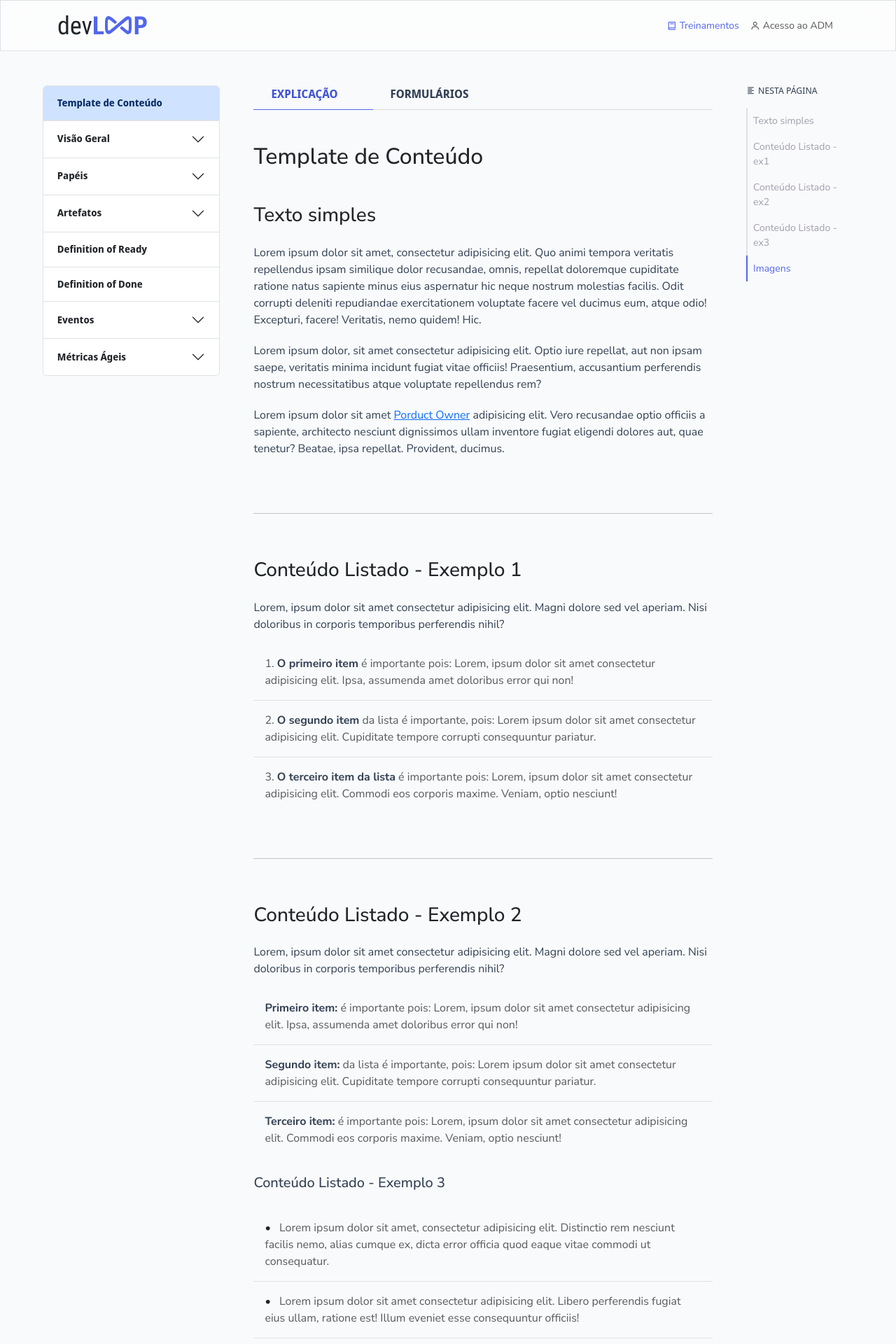
After one commit to PigeonsCode/Equipe-PigeonCode, a Flask app: page /template in a window 1280 px wide. The commit adds this page. Shown: the top 1920 px of the page at 70% size. Run offline with Flask 3, Linux system fonts and the light colour scheme; some libraries are stand-ins or nearby versions.

Commit message:
chore: Adicionado arquivo .gitignore e template para formatação do conteúdo.

```diff
--- a/src/app/navigation.py
+++ b/src/app/navigation.py
@@ -1,4 +1,8 @@
 navigation_items = [
+    {
+    "topic": { "name": "Template de Conteúdo", "solo_item": True },
+    "subtopic": [{"endpoint": "template", "sub_navigation": ["Texto simples", "Conteúdo Listado - ex1", "Conteúdo Listado - ex2", "Conteúdo Listado - ex3", "Imagens"]}],
+  },
   {
     "topic": { "name": "Visão Geral", "solo_item": False },
     "subtopic": [
--- a/src/app/routes.py
+++ b/src/app/routes.py
@@ -98,3 +98,8 @@ def burnDownChart():
 @app.route("/burn-up-chart")
 def burnUpChart():
     return render_template("/paginas-treinamento/burnup.html", page_url="burnUpChart")
+
+# Rota de visualização de template
+@app.route("/template")
+def template():
+    return render_template("/paginas-treinamento/1-TEMPLATE.html", page_url="template")
--- a/src/app/static/css/base.css
+++ b/src/app/static/css/base.css
@@ -12,9 +12,20 @@ body {
 
 .content {
   width: 98%;
-  height: 500vh; /* O conteúdo tem q ser maior do que o tamanho que a sidebar ocupa, valor para teste apenas */
 }
 
 ::selection {
   background-color: #5266ec47;
 }
+
+.text-darkest-gray {
+  color: var(--dark-gray);
+}
+
+.text-dark-gray {
+  color: var(--dark-gray-2);
+}
+
+.text-light-gray {
+  color: var(--light-gray);
+}
--- a/src/app/static/css/layouts.css
+++ b/src/app/static/css/layouts.css
@@ -33,7 +33,7 @@
 .section-cta p {
   width: 60%;
   text-align: center;
-  color: #6b7280;
+  color: var(--light-gray);
   font-weight: 600;
 }
 
@@ -77,6 +77,21 @@
 .info-container p {
   width: 100%;
   font-size: 18px;
-  color: #6b7280;
+  color: var(--light-gray);
   font-weight: 600;
 }
+
+/* Section Conteúdo do Site */
+.divider {
+  position: relative;
+  margin-top: 4rem;
+  margin-bottom: 4rem;
+}
+
+.divider::after {
+  content: "";
+  height: 1px;
+  width: 100%;
+  position: absolute;
+  background-color: red;
+}
--- a/src/app/static/css/variables.css
+++ b/src/app/static/css/variables.css
@@ -4,6 +4,7 @@
   --bs-secondary-rgb: 162, 159, 174;
   --dark-gray: #212529;
   --dark-gray-2: #334155;
+  --light-gray: #6b7280;
   --secondary-color: #a29fae;
   --secondary-color-darker: #7f7e81;
   --border-color: #dee2e6;
@@ -41,3 +42,13 @@
   font-weight: 600;
   font-family: "Noto Sans Display";
 }
+
+.custom-list li {
+  background-color: var(--body-background) !important;
+}
+
+.list-group-bullet li::before {
+  content: "•";
+  padding-right: 0.5rem;
+  color: var(--dark-gray);
+}
--- /dev/null
+++ b/src/app/templates/paginas-treinamento/1-TEMPLATE.html
@@ -0,0 +1,213 @@
+{% extends "page-template.html" %} {%block content %}
+<div
+  data-bs-spy="scroll"
+  data-bs-target="#side-scrollspy"
+  data-bs-offset="0"
+  data-bs-smooth-scroll="true"
+  class="scrollspy-example"
+  tabindex="0"
+>
+  <!-- Esse h1 é o título que está no subtópico da sidebar. Ex: Product Owner, Scrum Master, Dailly Scrum -->
+  <h1 class="h2 text-darkest-gray mb-5">Template de Conteúdo</h1>
+  <!-- Aviso: as classes text-darkest-gray, text-dark, divider e custom-list não são do bootstrap, eu que criei para o projeto -->
+
+  <section class="section-content" id="scrollspy-item-1">
+    <h2 class="text-darkest-gray h3 mb-4">Texto simples</h2>
+    <div class="d-flex flex-column gap-1">
+      <p class="text-dark-gray">
+        Lorem ipsum dolor sit amet, consectetur adipisicing elit. Quo animi
+        tempora veritatis repellendus ipsam similique dolor recusandae, omnis,
+        repellat doloremque cupiditate ratione natus sapiente minus eius
+        aspernatur hic neque nostrum molestias facilis. Odit corrupti deleniti
+        repudiandae exercitationem voluptate facere vel ducimus eum, atque odio!
+        Excepturi, facere! Veritatis, nemo quidem! Hic.
+      </p>
+      <p class="text-dark-gray">
+        Lorem ipsum dolor, sit amet consectetur adipisicing elit. Optio iure
+        repellat, aut non ipsam saepe, veritatis minima incidunt fugiat vitae
+        officiis! Praesentium, accusantium perferendis nostrum necessitatibus
+        atque voluptate repellendus rem?
+      </p>
+      <!-- Caso tenham palavras no texto que devem levar p outra página -->
+      <p class="text-dark-gray">
+        Lorem ipsum dolor sit amet
+        <a href="{{url_for('productOwner')}}">Porduct Owner</a> adipisicing
+        elit. Vero recusandae optio officiis a sapiente, architecto nesciunt
+        dignissimos ullam inventore fugiat eligendi dolores aut, quae tenetur?
+        Beatae, ipsa repellat. Provident, ducimus.
+      </p>
+    </div>
+  </section>
+
+  <hr class="divider" />
+
+  <section id="scrollspy-item-2">
+    <h2 class="text-darkest-gray h3 mb-4">Conteúdo Listado - Exemplo 1</h2>
+    <p class="text-dark-gray">
+      Lorem, ipsum dolor sit amet consectetur adipisicing elit. Magni dolore sed
+      vel aperiam. Nisi doloribus in corporis temporibus perferendis nihil?
+    </p>
+
+    <ol class="list-group list-group-numbered list-group-flush custom-list">
+      <li class="list-group-item text-muted pt-3 pb-3">
+        <b class="text-dark-gray">O primeiro item</b> é importante pois: Lorem,
+        ipsum dolor sit amet consectetur adipisicing elit. Ipsa, assumenda amet
+        doloribus error qui non!
+      </li>
+      <li class="list-group-item text-muted pt-3 pb-3">
+        <b class="text-dark-gray">O segundo item</b> da lista é importante,
+        pois: Lorem ipsum dolor sit amet consectetur adipisicing elit.
+        Cupiditate tempore corrupti consequuntur pariatur.
+      </li>
+      <li class="list-group-item text-muted pt-3 pb-3">
+        <b class="text-dark-gray">O terceiro item da lista</b> é importante
+        pois: Lorem, ipsum dolor sit amet consectetur adipisicing elit. Commodi
+        eos corporis maxime. Veniam, optio nesciunt!
+      </li>
+    </ol>
+  </section>
+
+  <hr class="divider" />
+
+  <section>
+    <h2 class="text-darkest-gray h3 mb-4" id="scrollspy-item-3">
+      Conteúdo Listado - Exemplo 2
+    </h2>
+    <p class="text-dark-gray">
+      Lorem, ipsum dolor sit amet consectetur adipisicing elit. Magni dolore sed
+      vel aperiam. Nisi doloribus in corporis temporibus perferendis nihil?
+    </p>
+
+    <ul class="list-group list-group-flush custom-list">
+      <li class="list-group-item text-muted pt-3 pb-3">
+        <b class="text-dark-gray">Primeiro item:</b> é importante pois: Lorem,
+        ipsum dolor sit amet consectetur adipisicing elit. Ipsa, assumenda amet
+        doloribus error qui non!
+      </li>
+      <li class="list-group-item text-muted pt-3 pb-3">
+        <b class="text-dark-gray">Segundo item:</b> da lista é importante, pois:
+        Lorem ipsum dolor sit amet consectetur adipisicing elit. Cupiditate
+        tempore corrupti consequuntur pariatur.
+      </li>
+      <li class="list-group-item text-muted pt-3 pb-3">
+        <b class="text-dark-gray">Terceiro item:</b> é importante pois: Lorem,
+        ipsum dolor sit amet consectetur adipisicing elit. Commodi eos corporis
+        maxime. Veniam, optio nesciunt!
+      </li>
+    </ul>
+
+    <!-- Criei o outro exemplo aqui dentro dessa section mesmo p mostrar q vcs n precisam colocar o id especificamente na section (caso tenha alguns subtitulos dentro da section, como nessa, da p colocar o id nos titulos)  -->
+    <h5 class="text-dark-gray mt-4 mb-4" id="scrollspy-item-4">
+      Conteúdo Listado - Exemplo 3
+    </h5>
+
+    <ul class="list-group list-group-flush list-group-bullet custom-list">
+      <li class="list-group-item text-muted pt-3 pb-3">
+        Lorem ipsum dolor sit amet, consectetur adipisicing elit. Distinctio rem
+        nesciunt facilis nemo, alias cumque ex, dicta error officia quod eaque
+        vitae commodi ut consequatur.
+      </li>
+      <li class="list-group-item text-muted pt-3 pb-3">
+        Lorem ipsum dolor sit amet consectetur adipisicing elit. Libero
+        perferendis fugiat eius ullam, ratione est! Illum eveniet esse
+        consequuntur officiis!
+      </li>
+      <!-- Se quiser dar enfase em algum item, é só usar a tag b juntamente com a classe especidifacada -->
+      <li class="list-group-item text-muted pt-3 pb-3">
+        <b class="text-dark-gray">Item: </b>Lorem, ipsum dolor sit amet
+        consectetur adipisicing elit. Fugiat qui laboriosam hic! Voluptas,
+        recusandae sapiente animi similique dolor quae ab voluptates ad ipsum
+        praesentium non.
+      </li>
+    </ul>
+
+    <div class="container border rounded p-3 mt-5">
+      <small>
+        <b>Importante saber:</b>
+        Lorem ipsum dolor sit amet consectetur adipisicing elit. Incidunt optio
+        voluptas facere, tempore, nisi veniam dignissimos blanditiis, rem id
+        pariatur cumque numquam culpa. Dignissimos ab voluptates iure, unde
+        laboriosam praesentium?
+      </small>
+    </div>
+
+    <!-- Podem colocar basicamente qualquer coisa dentro desse "card" (a div com class container) pra poder explicar alguma coisa ou dar alguma dica referente algum assunto -->
+
+    <div class="container border rounded p-3 mt-5">
+      <div class="d-flex flex-column gap-2">
+        <small class="fw-bold">O que é importante saber sobre esse item?</small>
+        <small
+          >Lorem ipsum dolor, sit amet consectetur adipisicing elit. Eveniet
+          magni non sed veniam. Quas, quod. Ullam quam voluptate modi
+          consequuntur.</small
+        >
+
+        <ul class="list-group list-group-flush list-group-bullet custom-list">
+          <li class="list-group-item text-muted pt-3 pb-3 small">
+            Lorem ipsum dolor sit amet, consectetur adipisicing elit. Distinctio
+            rem nesciunt facilis nemo, alias cumque ex, dicta error officia quod
+            eaque vitae commodi ut consequatur.
+          </li>
+          <li class="list-group-item text-muted pt-3 pb-3 small">
+            Lorem ipsum dolor sit amet consectetur adipisicing elit. Libero
+            perferendis fugiat eius ullam, ratione est! Illum eveniet esse
+            consequuntur officiis!
+          </li>
+        </ul>
+      </div>
+    </div>
+  </section>
+
+  <hr class="divider" />
+
+  <section id="scrollspy-item-5">
+    <h2 class="text-darkest-gray h3 mb-4">Estilo para imagens</h2>
+
+    <figure class="mb-5">
+      <img
+        src="{{url_for('static', filename='images/imagem-exemplo.jpg')}}"
+        class="img-fluid rounded"
+        alt="imagem de exemplo"
+      />
+      <!-- Caso seja necessário colocar fontes para imagens: -->
+      <figcaption class="text-center small mt-3">
+        Fonte: Foto de
+        <a
+          href="https://unsplash.com/pt-br/@m15ky?utm_content=creditCopyText&utm_medium=referral&utm_source=unsplash"
+          >Mike Tinnion</a
+        >
+        na
+        <a
+          href="https://unsplash.com/pt-br/fotografias/caneta-retratil-preta-e-prateada-no-livro-em-branco-3ym6i13Y9LU?utm_content=creditCopyText&utm_medium=referral&utm_source=unsplash"
+          >Unsplash</a
+        >
+      </figcaption>
+      <!-- É importante q vcs sempre preencham esse "alt" dentro da tag de imagem -->
+    </figure>
+
+    <!-- A classe w-50 é para definir o tamanho, sendo q o w é abreviação para width, as classes mx-auto e d-block são para alinhar ela ao centro -->
+
+    <figure class="w-50 mx-auto d-block mb-5">
+      <img
+        src="{{url_for('static', filename='images/imagem-exemplo.jpg')}}"
+        class="img-fluid rounded"
+        alt="imagem de exemplo"
+      />
+    </figure>
+
+    <!-- float-end é outra classe para mexer no alinhamento da imagem -->
+
+    <figure class="w-25 float-end mb-5">
+      <img
+        src="{{url_for('static', filename='images/imagem-exemplo.jpg')}}"
+        class="img-fluid rounded"
+        alt="imagem de exemplo"
+      />
+    </figure>
+  </section>
+
+  <!-- Se tiverem ideias para adicionar conteúdos de outra forma, me avisem, que ai eu posso auxiliar em como chegar no resultado final de suas ideias -->
+  <!-- Sugestão: nos tópicos product backlog e sprint backlog aonde tem tabelas, procurar por "tables" no bootstrap e fazer uma tabela por marcação no html ao invés de importar imagem. Se algm for fazer isso, só me mandar mensagem que eu auxilio -->
+</div>
+
+{% endblock %}
--- a/src/app/templates/paginas-treinamento/placeholder.html
+++ /dev/null
@@ -1,3 +0,0 @@
-{% extends "page-template.html" %} {% block content %}
-<h2>Placeholder</h2>
-{% endblock %}
```
Also changed, not shown: src/app/static/images/imagem-exemplo.jpg (added), 1 other file.
